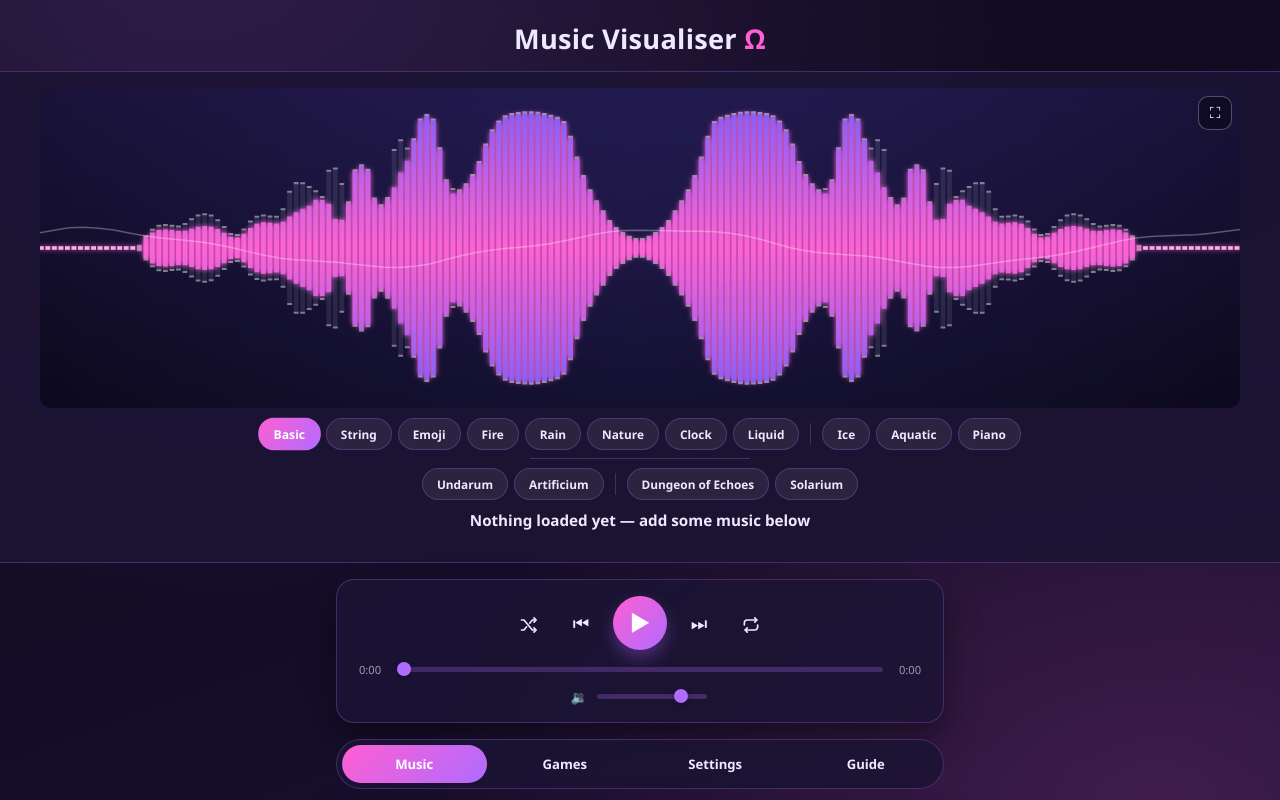
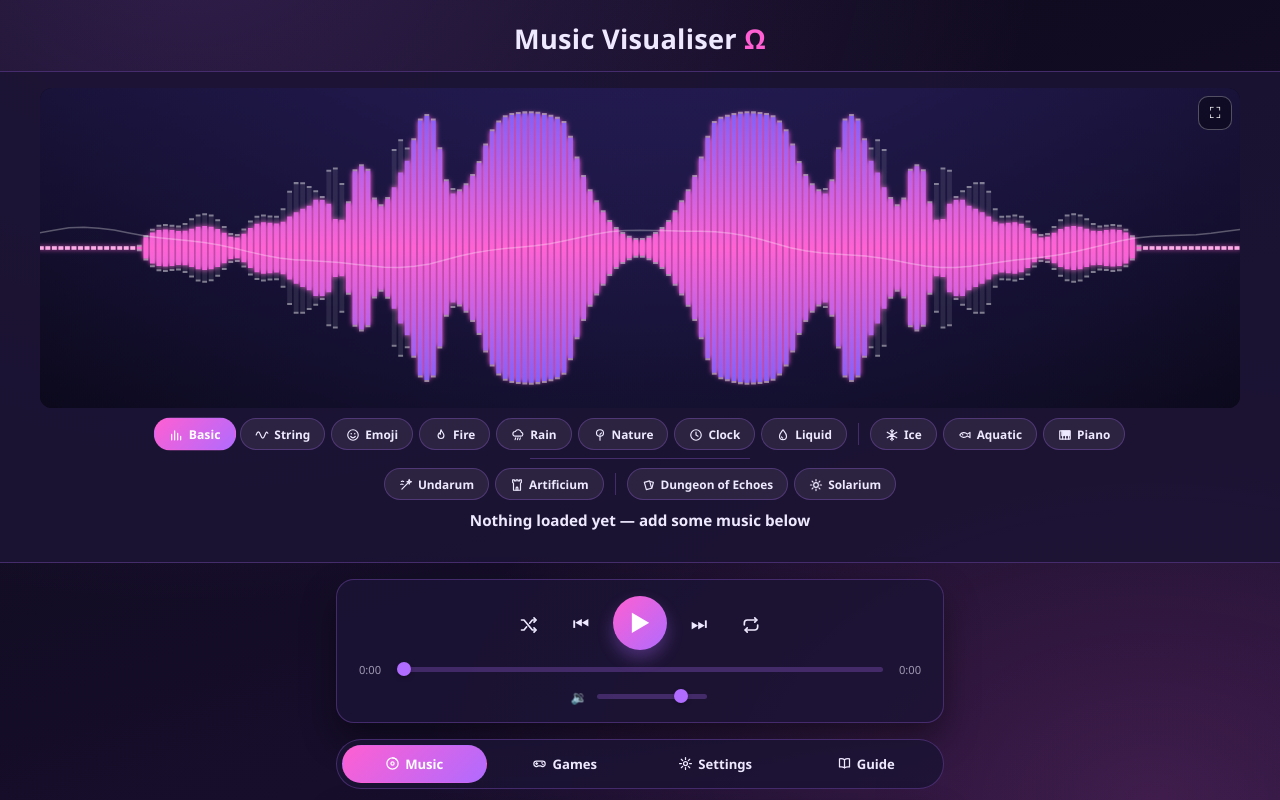
Before and after one commit to UncertaintyNihilityOmega/Music-Visualizer-Omega, a website: page index.html in a window 1280 px wide. Shown: the top 800 px of the page. Drawn offline with Linux system fonts and the light colour scheme; no server answers; animation ran at ten frames a second.

Commit message:
User requests: drawn icons on mode, game, code, layout and page buttons
Co-Authored-By: Claude Fable 5.2 <noreply@anthropic.com>

```diff
--- a/css/styles.css
+++ b/css/styles.css
@@ -78,6 +78,19 @@ canvas{ width:100%; height:clamp(200px, 34vw, 320px); display:block; border-radi
   background:linear-gradient(135deg,var(--accent2),var(--accent)); color:var(--on-accent); border-color:transparent;
 }
 .mode-btn.active{ transform:scale(1.03); }
+/* drawn icons inside buttons (js/core/icons.js): lines in the button's own text colour */
+.mode-btn .ico, .pill-btn .ico, .tab-btn .ico{
+  width:14px; height:14px; margin-right:5px; vertical-align:-2.5px; flex:none;
+  fill:none; stroke:currentColor; stroke-width:2; stroke-linecap:round; stroke-linejoin:round;
+}
+.tab-btn .ico{ width:15px; height:15px; }
+/* icon and word stay on one line, also on a 375 px phone */
+.tabs .tab-btn{ display:inline-flex; align-items:center; justify-content:center; white-space:nowrap; padding-left:4px; padding-right:4px; }
+@media (max-width:400px){
+  .tabs > .tab-btn{ font-size:.76rem; }
+  .tabs .tab-btn .ico{ width:13px; height:13px; margin-right:3px; }
+}
+.ico .fill{ fill:currentColor; stroke:none; }
 .pill-btn{ font-size:.8rem; padding:9px 16px; }
 .pill-btn[disabled]{ opacity:.4; cursor:not-allowed; }
 .link-btn{ background:none; border:none; color:var(--muted); text-decoration:underline; cursor:pointer; font-size:.74rem; }
--- a/index.html
+++ b/index.html
@@ -92,6 +92,7 @@
 
 <!-- namespace + pages (must come before state.js, which looks page elements up by id) -->
 <script src="js/core/app.js"></script>
+<script src="js/core/icons.js"></script>
 <script src="js/pages/page-music.js"></script>
 <script src="js/pages/page-games.js"></script>
 <script src="js/pages/page-settings.js"></script>
--- a/js/core/app.js
+++ b/js/core/app.js
@@ -56,7 +56,7 @@
       b.id = 'tab-' + def.id;
       b.setAttribute('role', 'tab');
       b.setAttribute('aria-controls', 'page-' + def.id);
-      b.textContent = def.label;
+      if (App.icons) b.innerHTML = App.icons.label('page-' + def.id, def.label); else b.textContent = def.label;
       b.addEventListener('click', function(){ P.show(def.id); });
       tabs.appendChild(b);
       def.tab = b;
--- /dev/null
+++ b/js/core/icons.js
@@ -0,0 +1,92 @@
+/* =========================================================================
+   ICONS: small drawn icons for buttons (pages, modes, games, codes, layouts).
+   Drawn as lines in the button's own text colour, so they follow every
+   theme; emoji would not. Each entry is the inside of a 24 x 24 SVG.
+     App.icons.html('fire')            the icon as an <svg> string ('' if there is none)
+     App.icons.label('fire', 'Fire')   icon + the text in a <span>, for innerHTML
+     App.icons.find(['opt-ring', ...]) the first of these names that has an icon
+   Names: page-<id>, a mode or game id, theme-<id>, opt-<layout option>.
+   engine/check.js fails when a page, mode, game or theme has no icon.
+   ========================================================================= */
+(function(){
+  'use strict';
+  var c = function(x, y, r){ return '<circle cx="' + x + '" cy="' + y + '" r="' + r + '"/>'; };
+  var p = function(d){ return '<path d="' + d + '"/>'; };
+  var dot = function(x, y){ return '<circle class="fill" cx="' + x + '" cy="' + y + '" r="1.3"/>'; };
+
+  var I = {
+    /* pages */
+    'page-music': c(12, 12, 9) + c(12, 12, 2.5) + p('M12 3a9 9 0 0 1 6.4 2.6'),
+    'page-games': p('M7 8h10a4 4 0 0 1 4 4v1a4 4 0 0 1-7 2.6h-4A4 4 0 0 1 3 13v-1a4 4 0 0 1 4-4z') + p('M7.5 10.5v3M6 12h3') + dot(16, 11) + dot(17.5, 13.5),
+    'page-settings': c(12, 12, 3.2) + p('M12 2.5v3M12 18.5v3M2.5 12h3M18.5 12h3M5.3 5.3l2.1 2.1M16.6 16.6l2.1 2.1M18.7 5.3l-2.1 2.1M7.4 16.6l-2.1 2.1'),
+    'page-guide': p('M12 6c-2-1.6-5-2-8-1.5v13c3-.5 6-.1 8 1.5 2-1.6 5-2 8-1.5v-13c-3-.5-6-.1-8 1.5z') + p('M12 6v13'),
+    /* modes */
+    basic: p('M4 20V11M9 20V5M14 20V9M19 20v-6'),
+    strings: p('M2 12c2.5-7 5-7 7.5 0s5 7 7.5 0 3.5-5 5-3'),
+    emoji: c(12, 12, 9) + p('M8 14.5c1.2 1.6 2.5 2.3 4 2.3s2.8-.7 4-2.3') + dot(9, 10) + dot(15, 10),
+    fire: p('M12 3c1 3.5 5 5.5 5 10a5 5 0 0 1-10 0c0-2 1-3.5 2-4.5.3 1.5 1 2.3 1.8 2.3C11.5 9 10.5 6 12 3z'),
+    rain: p('M7 14a4 4 0 0 1 .5-8 5.5 5.5 0 0 1 10.3 1.5A3.3 3.3 0 0 1 17 14z') + p('M8 17l-1 3M12 17l-1 3M16 17l-1 3'),
+    nature: p('M12 21v-7') + p('M12 3c-3.5 0-6 2.5-6 5.5S8.5 14 12 14s6-2.5 6-5.5S15.5 3 12 3z') + p('M12 11l2.5-2.5'),
+    clock: c(12, 12, 9) + p('M12 7v5l3.5 2'),
+    liquid: p('M12 3c3 4 6 7 6 11a6 6 0 0 1-12 0c0-4 3-7 6-11z') + p('M9.5 15a2.5 2.5 0 0 0 2 2.3'),
+    ice: p('M12 2.5v19M3.8 7.2l16.4 9.6M20.2 7.2L3.8 16.8') + p('M9.5 4.5L12 7l2.5-2.5M9.5 19.5L12 17l2.5 2.5'),
+    aqua: p('M3 12c3-4.5 9-5.5 13-1.5l4.5-3v9L16 13.5C12 17.5 6 16.5 3 12z') + dot(8, 11.5),
+    piano: p('M3 5h18v14H3z') + p('M8 5v14M13 5v14M18 5v14') + p('M6.5 5v8h3V5M11.5 5v8h3V5M16.5 5v8h3V5'),
+    /* games */
+    rpg: p('M5 19L16 8') + p('M17.5 2.5l1 3 3 1-3 1-1 3-1-3-3-1 3-1z') + p('M4 6c1.5-1 2.5-1 4 0M3 11c1.5-1 2.5-1 4 0'),
+    td: p('M6 21V9l-1.5-1.5V3h3v2h3V3h3v2h3V3h3v4.5L18 9v12z') + p('M10.5 21v-4a1.5 1.5 0 0 1 3 0v4'),
+    cards: p('M4 7.5l9-2.5 3.5 12.5-9 2.5z') + p('M14.5 6l5 1.5-2.5 10'),
+    sandbox: c(12, 12, 4) + p('M12 2.5v2.5M12 19v2.5M2.5 12H5M19 12h2.5M5.3 5.3L7 7M17 17l1.7 1.7M18.7 5.3L17 7M7 17l-1.7 1.7'),
+    /* codes */
+    'theme-omega': p('M5 20h4.5v-2.5C7.5 16.5 6 14.5 6 12a6 6 0 0 1 12 0c0 2.5-1.5 4.5-3.5 5.5V20H19'),
+    'theme-tessa': p('M13 2.5L5 13.5h6L10 21.5l9-11.5h-6z'),
+    'theme-newyear': p('M12 3l1.8 6.2L20 11l-6.2 1.8L12 19l-1.8-6.2L4 11l6.2-1.8z') + p('M19 16.5v4M17 18.5h4'),
+    'theme-halloween': p('M12 6c-5 0-8 3-8 7s3 7 8 7 8-3 8-7-3-7-8-7z') + p('M12 6c0-1.5.5-2.5 2-3') + p('M8 11.5l2 1.5H8zM16 11.5l-2 1.5h2zM8.5 16h7'),
+    'theme-love': p('M12 20S4 15 4 9.5A4.3 4.3 0 0 1 12 7.5 4.3 4.3 0 0 1 20 9.5C20 15 12 20 12 20z'),
+    'theme-solarpunk': p('M5 19C5 10 10 5 20 4c0 10-5 15-15 15z') + p('M5 19l8-8'),
+    'theme-cyberpunk': p('M7 7h10v10H7z') + p('M10 3.5V7M14 3.5V7M10 17v3.5M14 17v3.5M3.5 10H7M3.5 14H7M17 10h3.5M17 14h3.5'),
+    'theme-nihilum': c(12, 12, 4) + p('M3 14.5c3 3 15 1 18-5') + '<circle class="fill" cx="12" cy="12" r="3"/>',
+    'theme-incertum': p('M12 12c-2-3-3.5-4-5.5-4a4 4 0 0 0 0 8c2 0 3.5-1 5.5-4zm0 0c2 3 3.5 4 5.5 4a4 4 0 0 0 0-8c-2 0-3.5 1-5.5 4z'),
+    /* layout options (a clock skin or a fire style named after a code uses that code's icon) */
+    'opt-theme': p('M12 3l1.5 4.5L18 9l-4.5 1.5L12 15l-1.5-4.5L6 9l4.5-1.5z') + p('M18 15l.8 2.2L21 18l-2.2.8L18 21l-.8-2.2L15 18l2.2-.8z'),
+    'opt-mirror': p('M4 12h16') + p('M7 9v6M10.5 6v12M14 8v8M17.5 10v4'),
+    'opt-rise': p('M4 20h16') + p('M7 20v-5M10.5 20V7M14 20v-9M17.5 20v-4'),
+    'opt-edges': p('M4 4h16M4 20h16') + p('M8 4v4M12 4v6M16 4v3M8 20v-3M12 20v-5M16 20v-4'),
+    'opt-dots': dot(5, 14) + dot(9, 9) + dot(13, 12) + dot(17, 7) + p('M5 14l4-5 4 3 4-5'),
+    'opt-ring': c(12, 12, 5) + p('M12 2.5V5M12 19v2.5M2.5 12H5M19 12h2.5M5.3 5.3L7 7M17 17l1.7 1.7M18.7 5.3L17 7M7 17l-1.7 1.7'),
+    'opt-line': p('M3 12h18') + dot(7, 12) + dot(12, 12) + dot(17, 12),
+    'opt-circle': c(12, 12, 8),
+    'opt-heart': p('M12 20S4 15 4 9.5A4.3 4.3 0 0 1 12 7.5 4.3 4.3 0 0 1 20 9.5C20 15 12 20 12 20z'),
+    'opt-bubbles': c(8, 15, 4) + c(16, 9, 3) + c(17, 17, 1.8),
+    'opt-fade': p('M4 12h3M10 12h2M15 12h1.5M19 12h.5') + p('M4 7h6M4 17h9'),
+    'opt-golden': c(12, 12, 4) + p('M12 3v3M12 18v3M3 12h3M18 12h3M5.6 5.6l2.2 2.2M16.2 16.2l2.2 2.2M18.4 5.6l-2.2 2.2M7.8 16.2l-2.2 2.2') + c(12, 12, 8),
+    'opt-heaven': p('M7 17a4 4 0 0 1 .5-8 5.5 5.5 0 0 1 10.3 1.5A3.3 3.3 0 0 1 17 17z'),
+    'opt-hearth': p('M12 3c1 3.5 5 5.5 5 10a5 5 0 0 1-10 0c0-2 1-3.5 2-4.5.3 1.5 1 2.3 1.8 2.3C11.5 9 10.5 6 12 3z') + p('M4 21h16'),
+    'opt-fireworks': p('M12 12V4M12 12l5.5-5.5M12 12h8M12 12l5.5 5.5M12 12v8M12 12l-5.5 5.5M12 12H4M12 12L6.5 6.5'),
+    'opt-cauldron': p('M4 9h16') + p('M5.5 9c-1 6 1.5 11 6.5 11s7.5-5 6.5-11') + p('M9 5.5c0-1 1-1 1-2M14 5.5c0-1 1-1 1-2'),
+    'opt-candles': p('M9 21V11h6v10z') + p('M12 11V9') + p('M12 3c1.5 1.5 2 2.5 2 3.5a2 2 0 0 1-4 0c0-1 .5-2 2-3.5z'),
+    'opt-sun': c(12, 12, 4) + p('M12 2.5v2.5M12 19v2.5M2.5 12H5M19 12h2.5M5.3 5.3L7 7M17 17l1.7 1.7M18.7 5.3L17 7M7 17l-1.7 1.7'),
+    'opt-pixels': p('M5 5h5v5H5zM14 5h5v5h-5zM5 14h5v5H5zM14 14h5v5h-5z'),
+    'opt-vortex': p('M12 12a2 2 0 1 1 2-2 4.5 4.5 0 1 1-4.5-4.5 7 7 0 1 1 7 7 9 9 0 0 1-9 9'),
+    'opt-aurora': p('M3 8c3-3 6 3 9 0s6-3 9 0') + p('M3 13c3-3 6 3 9 0s6-3 9 0') + p('M6 17v3M12 16v4M18 17v3'),
+    'opt-plasma': c(12, 10.5, 7.5) + p('M9 20.5h6l-1-2.5h-4z') + p('M12 10.5l-4-3M12 10.5l4.5-2M12 10.5l1 5M12 10.5l-4.5 2.5') + dot(12, 10.5)
+  };
+
+  var X = App.icons = {};
+  X.has = function(name){ return !!I[name]; };
+  X.find = function(names){ for (var i = 0; i < names.length; i++) if (I[names[i]]) return names[i]; return null; };
+  X.html = function(name){
+    return I[name] ? '<svg class="ico" viewBox="0 0 24 24" aria-hidden="true">' + I[name] + '</svg>' : '';
+  };
+  function esc(s){ return String(s).replace(/&/g, '&amp;').replace(/</g, '&lt;').replace(/>/g, '&gt;'); }
+  X.label = function(name, text){ return X.html(name) + '<span>' + esc(text) + '</span>'; };
+  // the icon for one option of a layout bar: its own, or the code's or mode's of the same name
+  X.forOption = function(opt){ return X.find(['opt-' + opt, 'theme-' + opt, opt]); };
+
+  // the mode and game buttons are already in the page (index.html): give each its icon
+  var btns = document.querySelectorAll('.mode-btn');
+  for (var b = 0; b < btns.length; b++){
+    var id = btns[b].getAttribute('data-mode');
+    if (I[id]) btns[b].innerHTML = X.label(id, btns[b].textContent);
+  }
+})();
--- a/js/core/settings.js
+++ b/js/core/settings.js
@@ -255,7 +255,7 @@
       b.className = 'tab-btn' + (on ? ' active' : '');
       b.setAttribute('role', 'tab');
       b.setAttribute('aria-selected', on ? 'true' : 'false');
-      b.textContent = opt;
+      if (App.icons) b.innerHTML = App.icons.label(App.icons.forOption(opt), opt); else b.textContent = opt;
       b.addEventListener('click', function(){
         C.CFG[gid][key] = opt;
         onSettingChanged(gid, key);
--- a/js/pages/page-games.js
+++ b/js/pages/page-games.js
@@ -12,11 +12,11 @@ App.pages.define('games', {
       '<div class="settings-head"><span>Mini-games</span></div>' +
       '<p class="page-text">Four games run on the visualiser canvas while your music plays. Your song makes them harder and faster as it gets louder.</p>' +
       '<div class="source-row">' +
-        '<button type="button" class="pill-btn" data-start="rpg">🧙 Undarum</button>' +
-        '<button type="button" class="pill-btn" data-start="td">🏰 Artificium</button>' +
+        '<button type="button" class="pill-btn" data-start="rpg">' + App.icons.label('rpg', 'Undarum') + '</button>' +
+        '<button type="button" class="pill-btn" data-start="td">' + App.icons.label('td', 'Artificium') + '</button>' +
         '<span class="mode-sep" aria-hidden="true"></span>' +
-        '<button type="button" class="pill-btn" data-start="cards">🃏 Dungeon of Echoes</button>' +
-        '<button type="button" class="pill-btn" data-start="sandbox">🎨 Solarium</button>' +
+        '<button type="button" class="pill-btn" data-start="cards">' + App.icons.label('cards', 'Dungeon of Echoes') + '</button>' +
+        '<button type="button" class="pill-btn" data-start="sandbox">' + App.icons.label('sandbox', 'Solarium') + '</button>' +
       '</div>' +
     '</div>' +
 
--- a/js/pages/page-settings.js
+++ b/js/pages/page-settings.js
@@ -53,7 +53,7 @@ App.pages.define('settings', {
         var b = document.createElement('button');
         b.type = 'button';
         b.className = 'pill-btn' + (T.current === id ? ' active' : '');
-        b.textContent = T.THEMES[id].name;
+        b.innerHTML = App.icons.label('theme-' + id, T.THEMES[id].name);
         b.addEventListener('click', function(){ T.apply(id); });
         chips.appendChild(b);
       });
--- a/sw.js
+++ b/sw.js
@@ -8,7 +8,7 @@
    The list and version are written by  node engine/sw-build.js .
    ========================================================================= */
 /* BUILD:START (written by engine/sw-build.js; do not edit by hand) */
-var VERSION = '0.1.0-dev-2b75a9f844';
+var VERSION = '0.1.0-dev-8984b91a8f';
 var FILES = [
   'css/styles.css',
   'icons/icon-180.png',
@@ -22,6 +22,7 @@ var FILES = [
   'js/core/audio-engine.js',
   'js/core/canvas-core.js',
   'js/core/fx.js',
+  'js/core/icons.js',
   'js/core/install.js',
   'js/core/mode-registry.js',
   'js/core/settings.js',
```
Also changed, not shown: engine/check.js (+12 -0 lines), engine/unused.js (added, +51 -0 lines), CHANGELOG.md.
